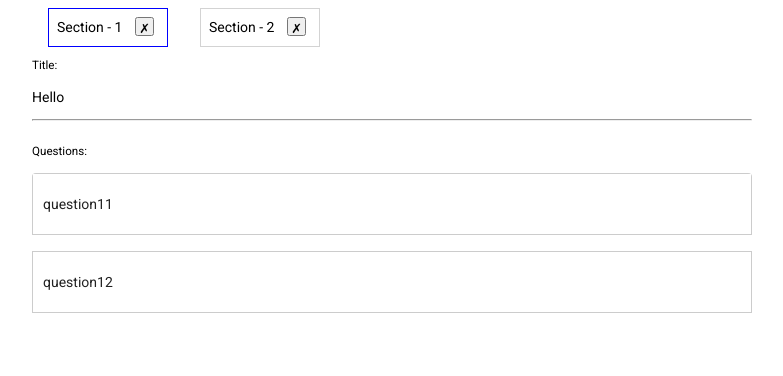
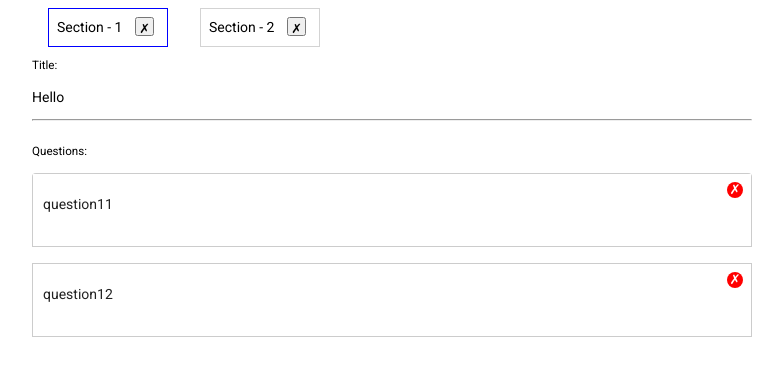
Before and after one commit to LazyCROW21/form-creator, an Angular app: page / in a window 1280 px wide. Shown: the top 376 px of the page, without its empty margins (248-1031 px from the left). Built offline with nearby package versions, Linux system fonts and the light colour scheme.

Commit message:
remove question feature

```diff
--- a/src/app/form-section/form-section.component.css
+++ b/src/app/form-section/form-section.component.css
@@ -1,4 +1,4 @@
-.example-list {
+.q-list {
     width: 100%;
     min-height: 60px;
     display: block;
@@ -7,7 +7,7 @@
     overflow: hidden;
 }
 
-.example-box {
+.q-box {
     margin-bottom: 1rem;
     padding: 20px 10px;
     border: solid 1px #ccc;
@@ -19,6 +19,26 @@
     cursor: move;
     background: white;
     font-size: 14px;
+    position: relative;
+}
+
+.q-remove-btn {
+    position: absolute;
+    background-color: red;
+    color: white;
+    height: 1rem;
+    width: 1rem;
+    line-height: 1rem;
+    border-radius: 50%;
+    border: none;
+    top: 0.5rem;
+    right: 0.5rem;
+    cursor: pointer;
+}
+
+.q-remove-btn:hover {
+    background-color: salmon;
+    transition: all 100ms linear;
 }
 
 .cdk-drag-preview {
@@ -37,6 +57,6 @@
     transition: transform 250ms cubic-bezier(0, 0, 0.2, 1);
 }
 
-.example-list.cdk-drop-list-dragging .example-box:not(.cdk-drag-placeholder) {
+.q-list.cdk-drop-list-dragging .q-box:not(.cdk-drag-placeholder) {
     transition: transform 250ms cubic-bezier(0, 0, 0.2, 1);
 }
--- a/src/app/form-section/form-section.component.html
+++ b/src/app/form-section/form-section.component.html
@@ -4,7 +4,10 @@
     <hr>
     <br>
     <h5 class="small-title">Questions: </h5>
-    <div cdkDropList class="example-list" (cdkDropListDropped)="drop($event)">
-        <div class="example-box" *ngFor="let question of getQuestions()" cdkDrag>{{ question }}</div>
+    <div cdkDropList class="q-list" (cdkDropListDropped)="drop($event)">
+        <div class="q-box" *ngFor="let question of getQuestions(); index as i" cdkDrag>
+            <p>{{ question }}</p>
+            <button class="q-remove-btn" (click)="onRemoveSection(i)">&cross;</button>
+        </div>
     </div>
 </div>
--- a/src/app/form-section/form-section.component.ts
+++ b/src/app/form-section/form-section.component.ts
@@ -23,6 +23,10 @@ export class FormSectionComponent implements OnInit {
     return this.getActiveForm().questions;
   }
 
+  onRemoveSection(idx: number) {
+    this.formService.removeQuestion(idx);
+  }
+
   drop(event: any) {
     moveItemInArray(this.getQuestions(), event.previousIndex, event.currentIndex);
   }
--- a/src/app/form-service/form-service.service.ts
+++ b/src/app/form-service/form-service.service.ts
@@ -45,4 +45,8 @@ export class FormService {
   removeSection(idx: number) {
     this.form.sections.splice(idx, 1);
   }
+
+  removeQuestion(questionIndex: number) {
+    this.form.sections[this.activeSection].questions.splice(questionIndex, 1);
+  }
 }
```
